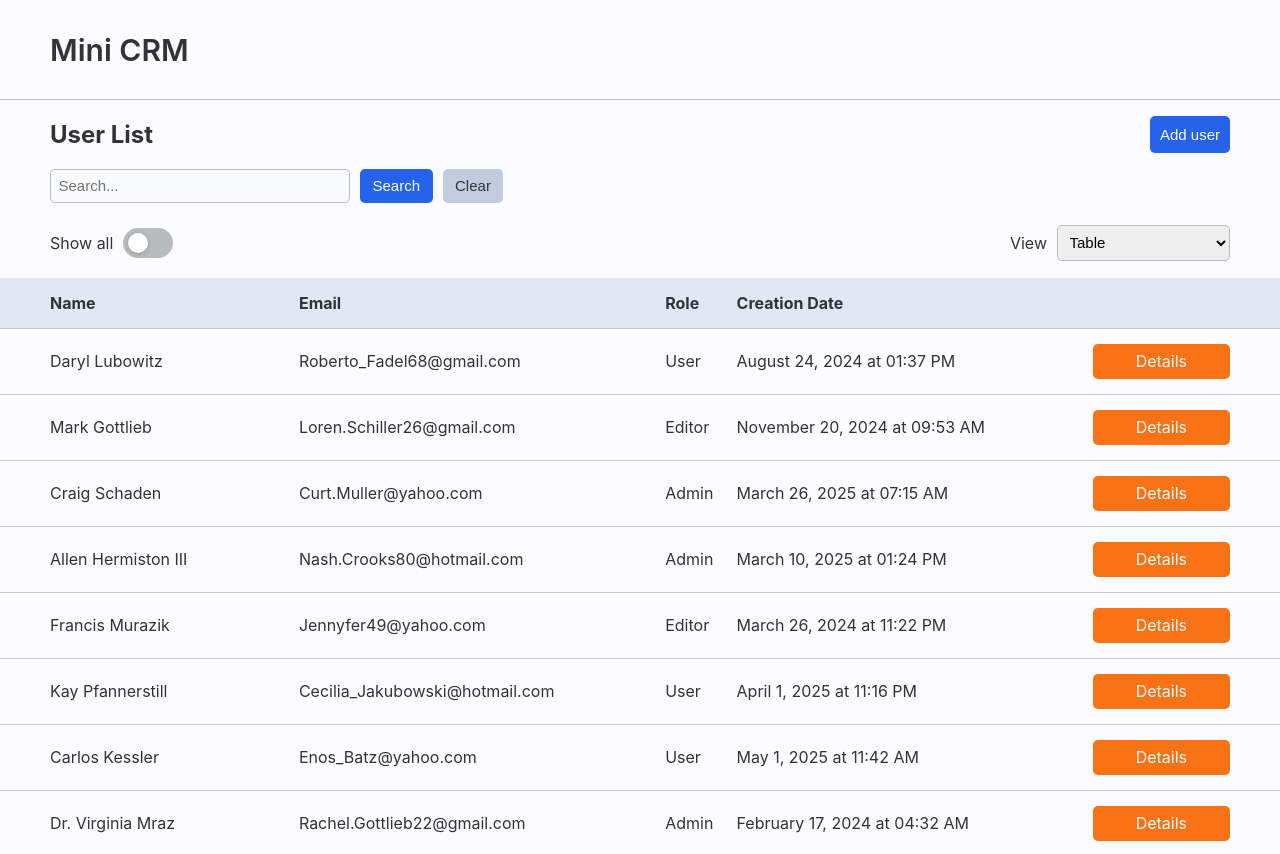
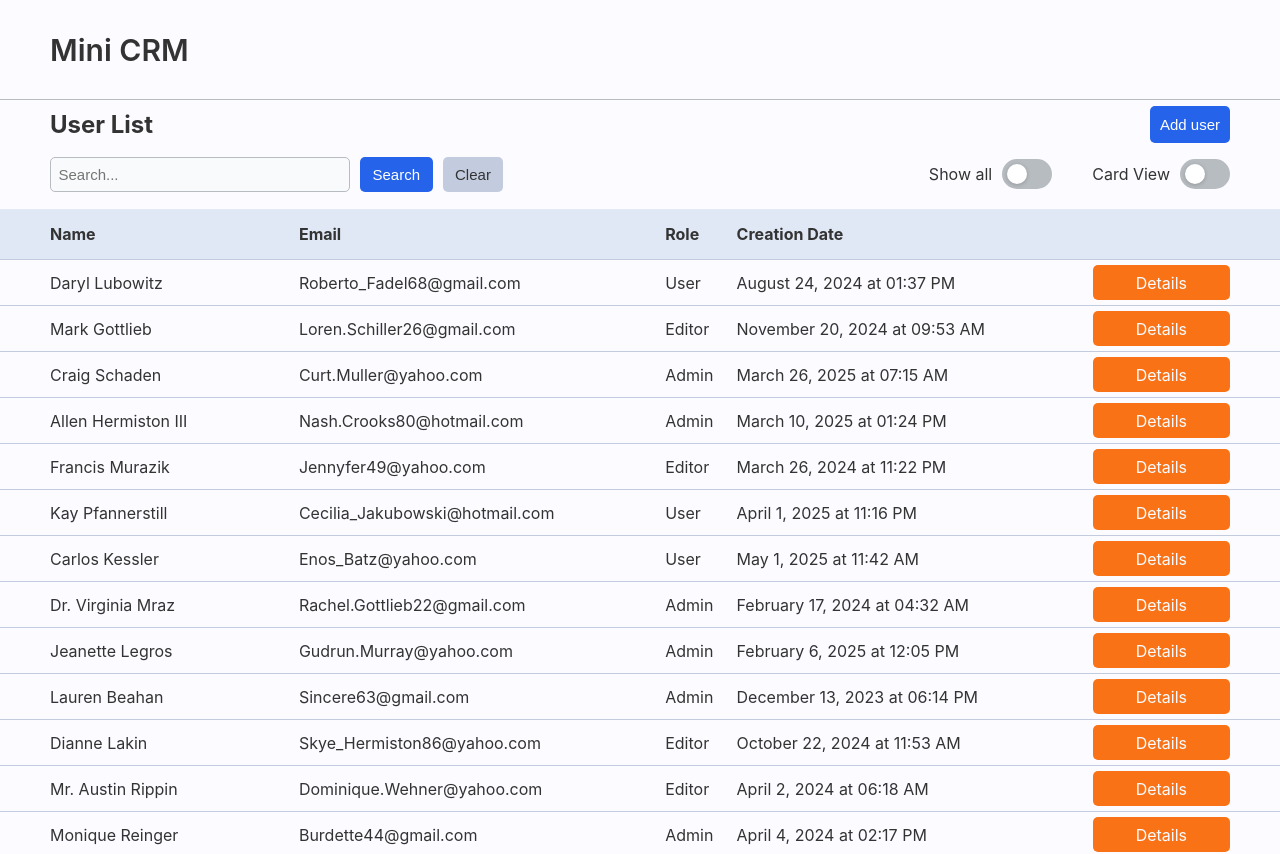
Before and after one commit to ilayda21/evreka-crm, a React (Vite) app: page / in a window 1280 px wide. Shown: the top 854 px of the page. Built offline with nearby package versions, Linux system fonts and the light colour scheme.

Commit message:
fix: style fixes

```diff
--- a/src/components/Table/Table.tsx
+++ b/src/components/Table/Table.tsx
@@ -2,10 +2,15 @@ import styled from "styled-components";
 
 const HeaderCell = styled.th`
   text-align: left;
-  padding-top: 1.5rem;
-  padding-bottom: 1.5rem;
+  padding-top: 0.5rem;
+  padding-bottom: 0.5rem;
   background-color: ${({ theme }) => theme.colors.lightBlue};
   border-bottom: ${({ theme }) => `1px solid ${theme.colors.lightBlueBorder}`};
+
+  ${({ theme }) => theme.media.tablet} {
+    padding-top: 1.5rem;
+    padding-bottom: 1.5rem;
+  }
 
   &:first-child {
     padding-left: 3rem;
@@ -36,8 +41,8 @@ const TableWrapper = styled.table`
 `;
 
 const TableCell = styled.td`
-  padding-top: 1.5rem;
-  padding-bottom: 1.5rem;
+  padding-top: 0.5rem;
+  padding-bottom: 0.5rem;
 
   &:first-child {
     padding-left: 3rem;
--- a/src/pages/Home/Home.tsx
+++ b/src/pages/Home/Home.tsx
@@ -1,6 +1,5 @@
 import { useState, useRef, useEffect, useMemo } from "react";
 import ToggleButton from "../../components/ToggleButton";
-import DropdownInput from "../../components/DropdownInput";
 import Table from "../../components/Table";
 import CardGrid from "../../components/CardGrid";
 import Paginator from "../../components/Paginator";
@@ -29,8 +28,11 @@ const HeaderContainer = styled.div`
   display: flex;
   align-items: center;
   justify-content: space-between;
-  margin-bottom: 2rem;
   margin: 0 3rem;
+
+  ${({ theme }) => theme.media.tablet} {
+  }
+
   ${({ theme }) => theme.media.desktop} {
     margin: 0 5rem;
   }
@@ -38,15 +40,22 @@ const HeaderContainer = styled.div`
 
 const Wrapper = styled.div`
   margin: 0 3rem;
+
+  ${({ theme }) => theme.media.tablet} {
+    display: flex;
+    gap: 4rem;
+    justify-content: space-between;
+  }
+
   ${({ theme }) => theme.media.desktop} {
     margin: 0 5rem;
   }
 `;
 
-const SearchRow = styled.div`
+const Search = styled.div`
   display: flex;
   gap: 1rem;
-  margin-bottom: 1.5rem;
+  margin: 0.75rem 0;
 `;
 
 const SearchInput = styled.input`
@@ -57,7 +66,7 @@ const SearchInput = styled.input`
   background-color: ${({ theme }) => theme.colors.backgroundLight};
   font-size: 1.5rem;
 
-  ${({ theme }) => theme.media.tablet} {
+  ${({ theme }) => theme.media.desktop} {
     width: 30rem;
   }
 `;
@@ -94,16 +103,26 @@ const ClearButton = styled.button`
 
 const ViewSettingsWrapper = styled.div`
   display: flex;
-  justify-content: space-between;
   flex-direction: column;
 
   ${({ theme }) => theme.media.tablet} {
     flex-direction: row;
+    gap: 4rem;
+    flex-shrink: 0;
+    justify-content: flex-end;
   }
 `;
 
 const TableContainer = styled.div`
   overflow-x: scroll;
+`;
+
+const HeaderLabel = styled.h2`
+  margin: 1rem 0;
+`;
+
+const Loader = styled.div`
+  height: 1px;
 `;
 
 function Home() {
@@ -116,7 +135,7 @@ function Home() {
 
   const searchTerm = searchParams.get("search") || "";
 
-  const [view, setView] = useState<string>("table");
+  const [cardView, setCardView] = useState<boolean>(false);
 
   const { users: userCache } = useUsers();
 
@@ -181,7 +200,7 @@ function Home() {
   return (
     <div>
       <HeaderContainer>
-        <h2>User List</h2>
+        <HeaderLabel>User List</HeaderLabel>
         <AddUserButton
           onClick={() => {
             navigate("/new", { state: { backgroundLocation: location } });
@@ -192,7 +211,7 @@ function Home() {
       </HeaderContainer>
 
       <Wrapper>
-        <SearchRow>
+        <Search>
           <SearchInput
             type="text"
             value={searchInput}
@@ -209,7 +228,7 @@ function Home() {
           >
             Clear
           </ClearButton>
-        </SearchRow>
+        </Search>
 
         <ViewSettingsWrapper>
           <ToggleButton
@@ -217,19 +236,15 @@ function Home() {
             value={showAll}
             onClick={() => setShowAll((v) => !v)}
           />
-          <DropdownInput
-            label="View"
-            onClick={(key) => setView(key)}
-            options={[
-              { key: "table", value: "Table" },
-              { key: "card", value: "Card" },
-            ]}
-            value={view}
+          <ToggleButton
+            label="Card View"
+            value={cardView}
+            onClick={() => setCardView((v) => !v)}
           />
         </ViewSettingsWrapper>
       </Wrapper>
 
-      {view === "table" ? (
+      {!cardView ? (
         <TableContainer>
           <Table
             headers={["Name", "Email", "Role", "Creation Date", ""]}
@@ -253,7 +268,7 @@ function Home() {
         <CardGrid data={displayUsers} />
       )}
 
-      {showAll && <div ref={loaderRef} style={{ height: "1px" }} />}
+      {showAll && <Loader ref={loaderRef} />}
 
       {!showAll && (
         <Paginator
```
